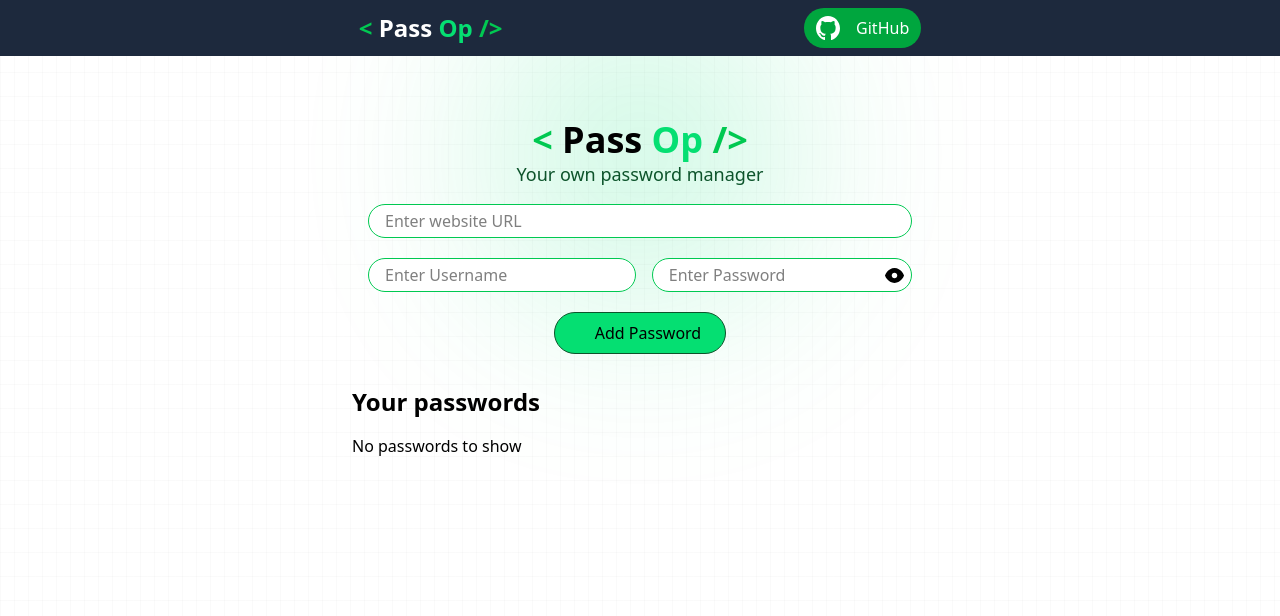
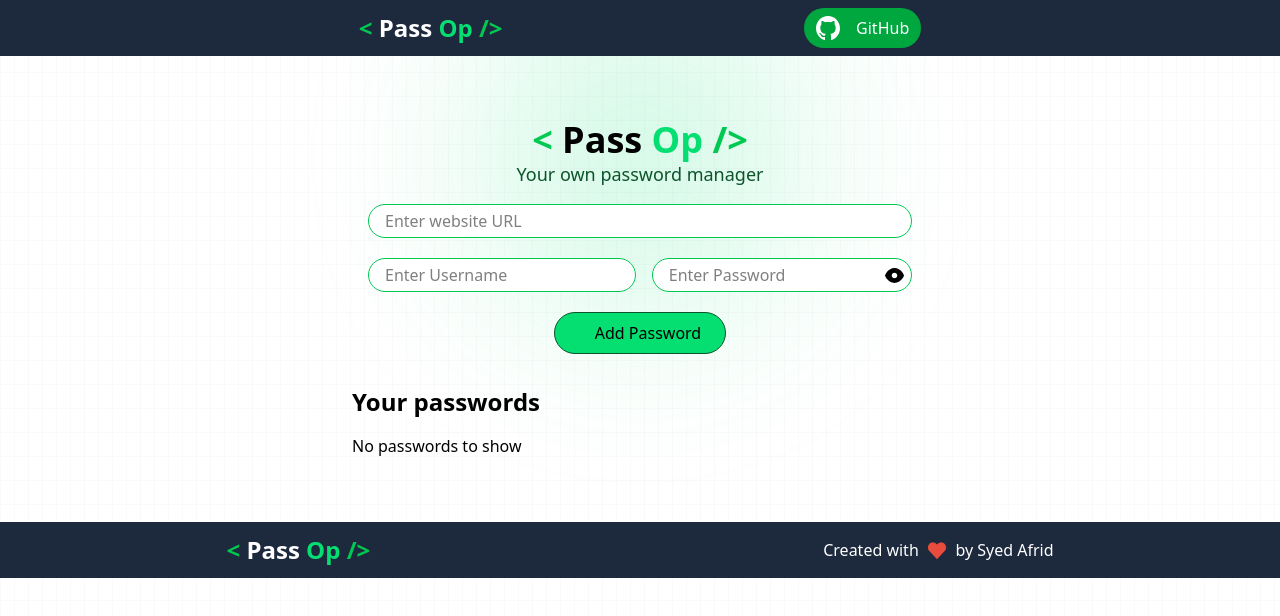
Before and after one commit to s-afrid/Pass-op, a React (Vite) app: page / in a window 1280 px wide. Shown: the top 616 px of the page. Built offline with nearby package versions, Linux system fonts and the light colour scheme; some icons are missing.

Commit message:
added footer

```diff
--- a/src/App.jsx
+++ b/src/App.jsx
@@ -1,10 +1,12 @@
 import Navbar from "./components/Navbar"
 import Manager from "./components/Manager"
+import Footer from "./components/Footer"
 function App() {
   return (
     <>
     <Navbar />
     <Manager />
+    <Footer />
     </>
   )
 }
--- /dev/null
+++ b/src/components/Footer.jsx
@@ -0,0 +1,18 @@
+import React from 'react'
+
+const Footer = () => {
+  return (
+    <div className='bg-slate-800 text-white flex justify-around items-center h-14 w-full sticky bottom-0'>
+        <div className="logo font-bold text-2xl">
+        <span className='text-green-500'>&lt; </span>
+        <span className='text-white'>Pass</span>
+        <span className='text-green-400'> Op</span>
+        <span className='text-green-500'> /&gt;</span>
+        </div>
+        <div className='flex'> Created with &nbsp;<img className='w-5' src='icons/heart.svg' alt='love' />&nbsp; by Syed Afrid</div>
+
+    </div>
+  )
+}
+
+export default Footer
```
